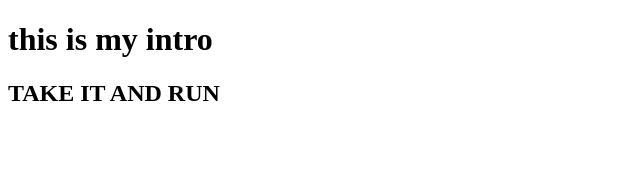
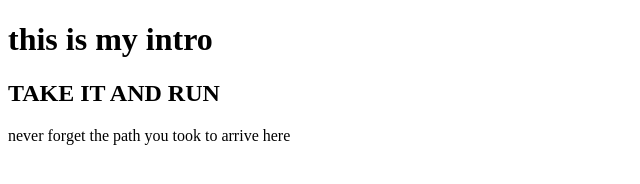
Before and after one commit to Okaysamy/threeColumnCard, a plain HTML site: page index.html in a window 1280 px wide. Shown: the whole page, without its empty margins (0-640 px from the left). Drawn offline with Linux system fonts and the light colour scheme.

Commit message:
Update index.html

```diff
--- a/index.html
+++ b/index.html
@@ -9,5 +9,6 @@
 <body>
     <h1>this is my intro</h1>
     <h2>TAKE IT AND RUN</h2>
+    <p>never forget the path you took to arrive here</p>
 </body>
 </html>
```
